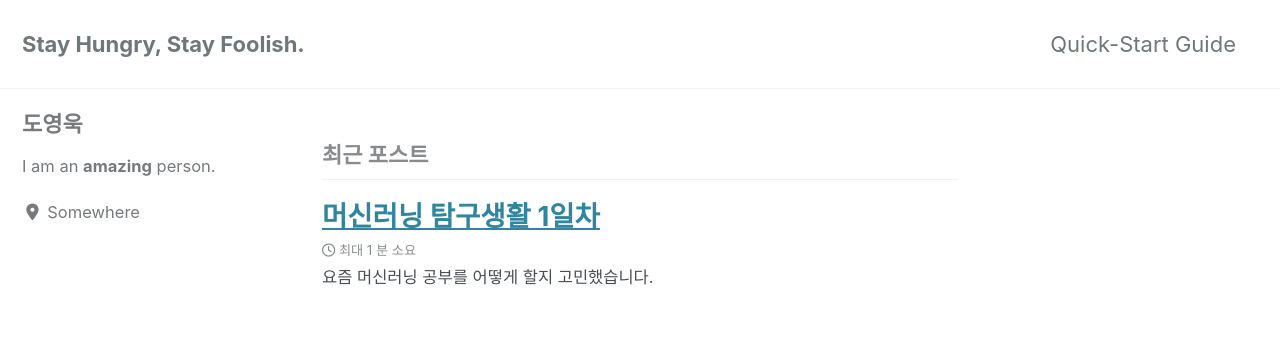
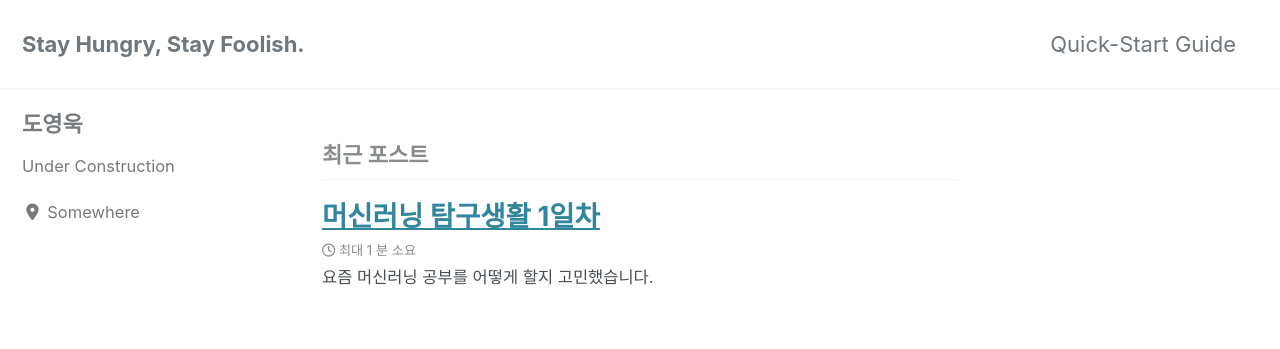
Before and after one commit to luckydyu/luckydyu.github.io, a Jekyll site: the page built from index.html, in a window 1280 px wide. Shown: the top 349 px of the page. Built offline with Jekyll 4.4.1, drawn with Linux system fonts in a browser that asks for light colours; cached includes are drawn as plain includes; nearby versions of some CDN libraries; the list of posts is cut into pages by our own code.

Commit message:
Update _config.yml
Update bio

```diff
--- a/_config.yml
+++ b/_config.yml
@@ -109,7 +109,7 @@ analytics:
 author:
   name             : "도영욱"
   avatar           : # path of avatar image, e.g. "/assets/images/bio-photo.jpg"
-  bio              : "I am an **amazing** person."
+  bio              : "Under Construction"
   location         : "Somewhere"
   email            :
   links:
```
